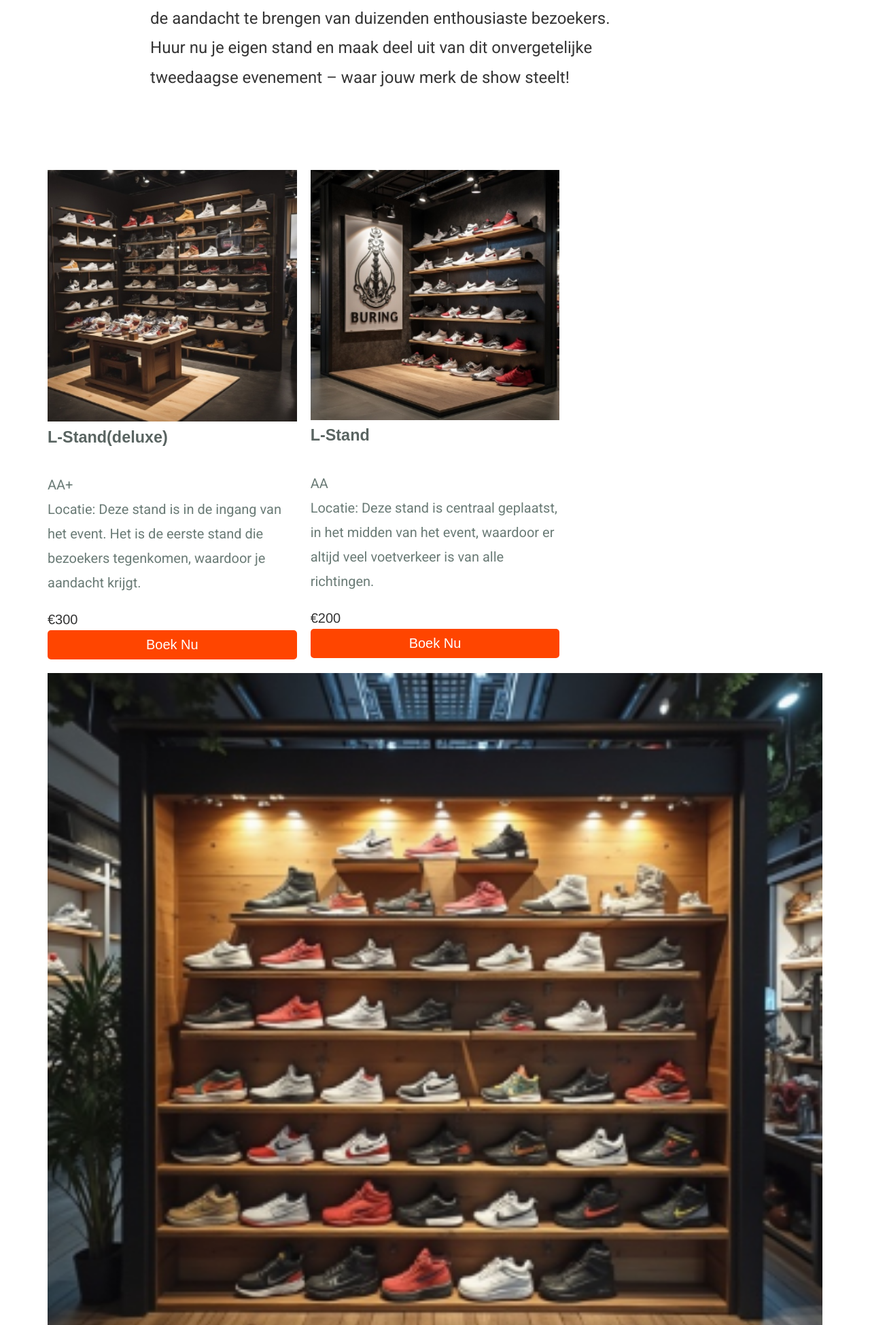
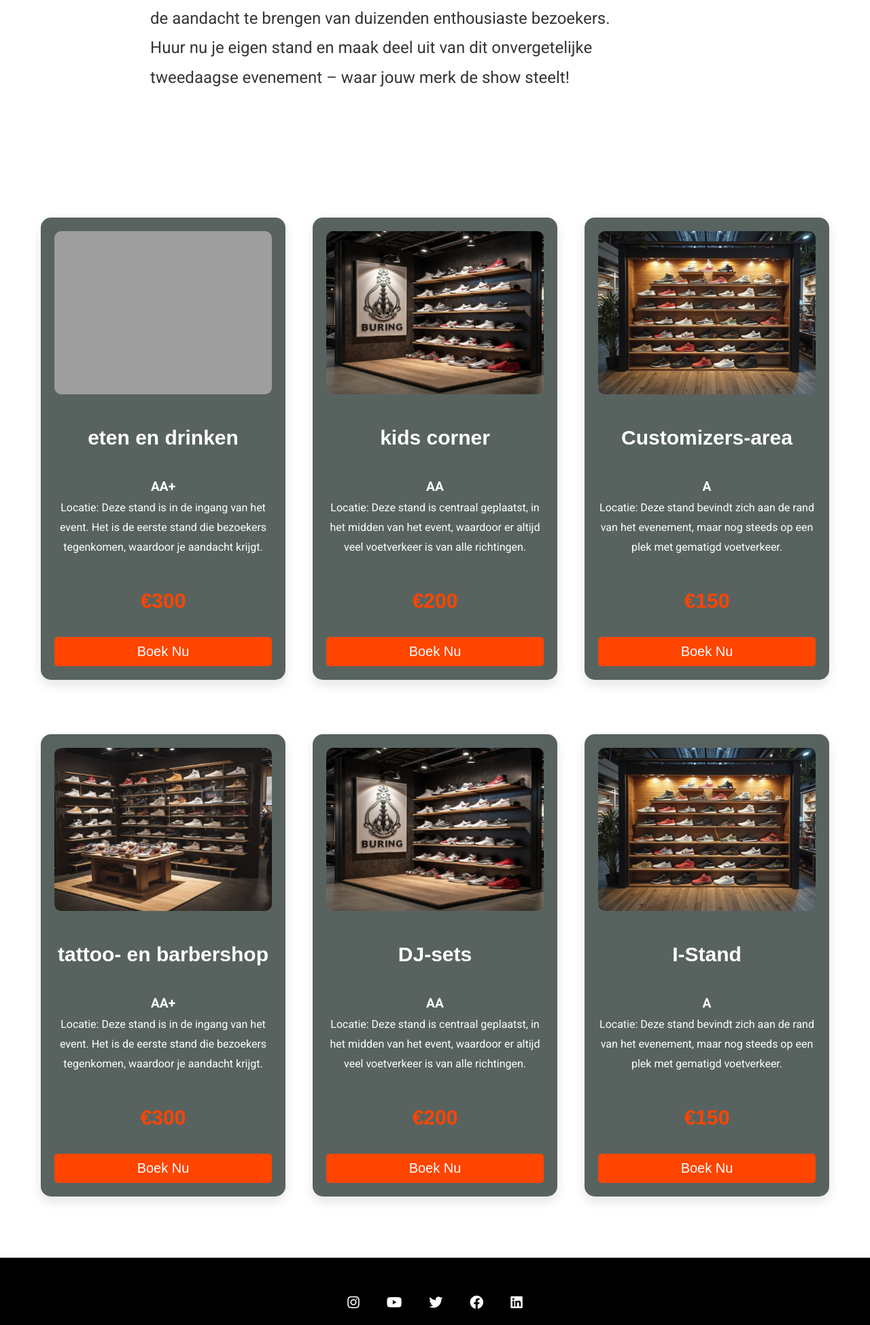
Before and after one commit to Dynamiteboem2/Project_p1_lj2, a PHP site: page /pages/stand.php in a window 1280 px wide. Shown: the part 1824-3773 px from the top of the page at 68% size. Run offline with PHP 8.4, Linux system fonts and the light colour scheme; grey boxes are pictures that could not be loaded.

Commit message:
side stand namen

```diff
--- a/assets/css/main.css
+++ b/assets/css/main.css
@@ -773,7 +773,7 @@ button:hover {
   text-align: center;
   flex: 1;
   display: flex;
-  flex-direction: column;
+  flex-direction: collum;
   justify-content: space-between;
   padding: 20px;
   min-height: 34rem;
@@ -820,17 +820,66 @@ button:hover {
   margin-top: 15px;
 }
 
-@media (max-width: 768px) {
-  .container {
-    width: 95%;
-  }
-  h2 {
-    font-size: 2rem;
-  }
-  .stand-card {
-    max-width: 100%;
-  }
-}
+.stand-cards2 {
+  display: flex;
+  flex-wrap: wrap;
+  gap: 2rem;
+}
+.stand-cards2 .stand-card2 {
+  background-color: rgba(47, 61, 57, 0.8);
+  border-radius: 15px;
+  box-shadow: 0 8px 16px rgba(0, 0, 0, 0.1);
+  text-align: center;
+  flex: 1;
+  display: flex;
+  flex-direction: collum;
+  justify-content: space-between;
+  padding: 20px;
+  min-height: 34rem;
+  max-height: auto;
+  margin-top: 4rem;
+  transition: all 0.3s ease;
+}
+.stand-cards2 .stand-card2:hover {
+  transform: scale(1.05);
+  box-shadow: 0 12px 24px rgba(0, 0, 0, 0.2);
+}
+.stand-cards2 .stand-card2 .stand-img {
+  height: 12rem;
+  width: auto;
+  max-width: 100%;
+  border-radius: 10px;
+  margin-bottom: 20px;
+  transition: all 0.3s ease;
+}
+.stand-cards2 .stand-card2 .stand-img:hover {
+  transform: scale(1.1);
+}
+.stand-cards2 .stand-card2 h3 {
+  font-size: 1.5rem;
+  margin-bottom: 10px;
+  color: #fff;
+}
+.stand-cards2 .stand-card2 p.cardP {
+  font-size: 1.1rem;
+  color: white;
+  font-size: medium;
+}
+.stand-cards2 .stand-card2 p.cardP span {
+  font-weight: bold;
+  font-size: larger;
+}
+.stand-cards2 .stand-card2 .price {
+  font-size: 1.5rem;
+  color: #ff4500;
+  font-weight: bold;
+  margin-top: 10px;
+  display: block;
+}
+.stand-cards2 .stand-card2 button {
+  margin-top: 15px;
+}
+
 p {
   font-family: "Roboto", sans-serif;
   font-weight: 400;
--- a/pages/stand.php
+++ b/pages/stand.php
@@ -56,9 +56,9 @@
             <div class="stand-cards2 row">
                 <div class="stand-card2 col-4 ">
 
-                    <img class="stand-img  " src="../img/standAA+.png" alt="Stand Type 1">
+                    <img class="stand-img  " src="../img/.png" alt="Stand Type 1">
 
-                    <h3 class="cardH3" >L-Stand(deluxe)</h3>
+                    <h3 class="cardH3" >eten en drinken</h3>
                     <p class="cardP" ><span>AA+</span><br> Locatie: Deze stand is in de ingang van het event. Het is de eerste stand die bezoekers tegenkomen, waardoor je  aandacht krijgt.</p>
                     <span class="price">€300</span>
                     <button class="btn">Boek Nu</button>
@@ -66,7 +66,7 @@
 
                 <div class="stand-card2 col-4">
                 <img class="stand-img  " src="../img/standAA.png" alt="Stand Type 1">
-                <h3 class="cardH3">L-Stand</h3>
+                <h3 class="cardH3">kids corner</h3>
                     <p class="cardP" ><span>AA</span><br> Locatie: Deze stand is centraal geplaatst, in het midden van het event, waardoor er altijd veel voetverkeer is van alle richtingen.</p>
                     <span class="price">€200</span>
                     <button class="btn">Boek Nu</button>
@@ -74,7 +74,7 @@
 
                 <div class="stand-card2 col   ">
                 <img class="stand-img  " src="../img/standA.png" alt="Stand Type 1">
-                <h3 class="cardH3">I-Stand</h3>
+                <h3 class="cardH3">Customizers-area</h3>
                     <p class="cardP"><span>A</span><br> Locatie: Deze stand bevindt zich aan de rand van het evenement, maar nog steeds op een plek met gematigd voetverkeer.</p>
                     <span class="price">€150</span>
                     <button class="btn">Boek Nu</button>
@@ -86,7 +86,7 @@
 
                     <img class="stand-img  " src="../img/standAA+.png" alt="Stand Type 1">
 
-                    <h3 class="cardH3" >L-Stand(deluxe)</h3>
+                    <h3 class="cardH3" >tattoo- en barbershop</h3>
                     <p class="cardP" ><span>AA+</span><br> Locatie: Deze stand is in de ingang van het event. Het is de eerste stand die bezoekers tegenkomen, waardoor je  aandacht krijgt.</p>
                     <span class="price">€300</span>
                     <button class="btn">Boek Nu</button>
@@ -94,7 +94,7 @@
 
                 <div class="stand-card2 col-4">
                 <img class="stand-img  " src="../img/standAA.png" alt="Stand Type 1">
-                <h3 class="cardH3">L-Stand</h3>
+                <h3 class="cardH3">DJ-sets</h3>
                     <p class="cardP" ><span>AA</span><br> Locatie: Deze stand is centraal geplaatst, in het midden van het event, waardoor er altijd veel voetverkeer is van alle richtingen.</p>
                     <span class="price">€200</span>
                     <button class="btn">Boek Nu</button>
```
Also changed, not shown: 4 other files.
